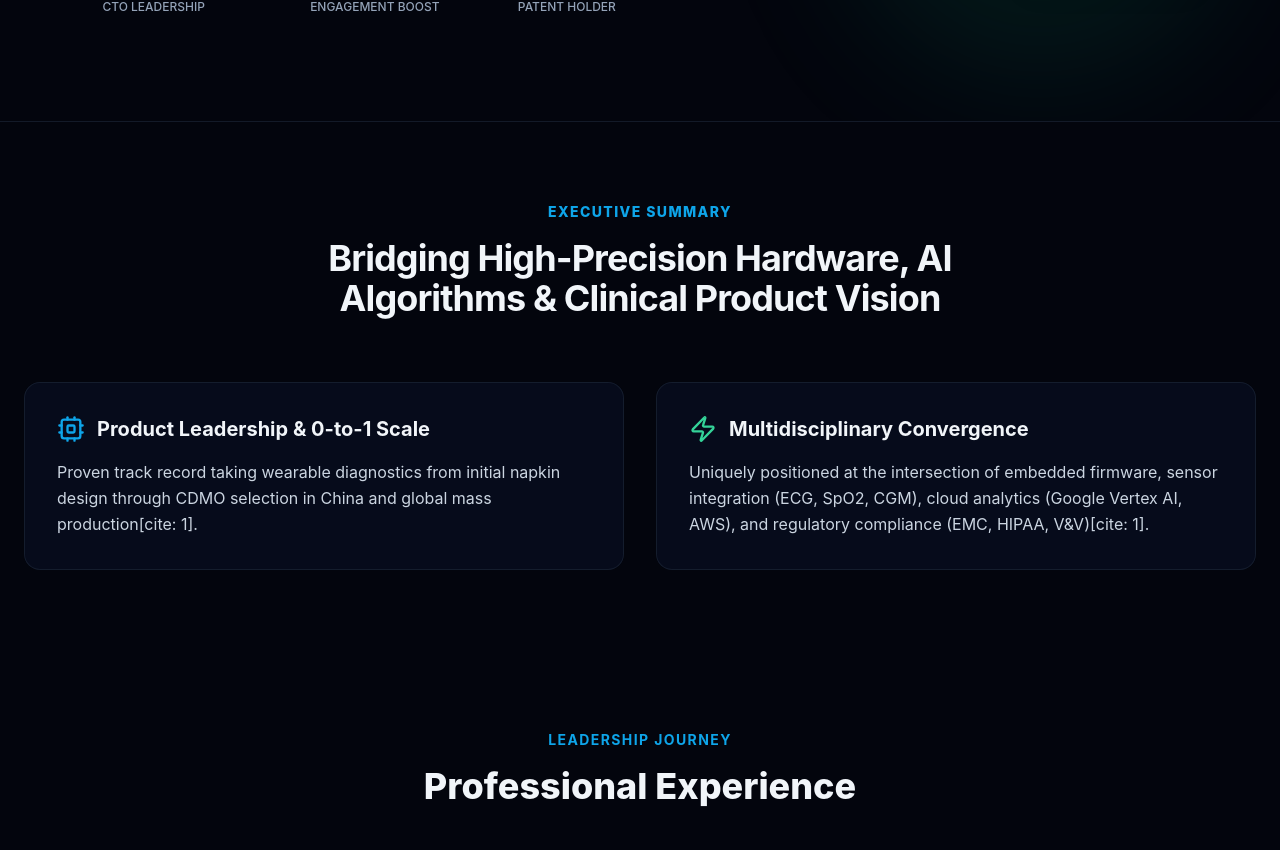
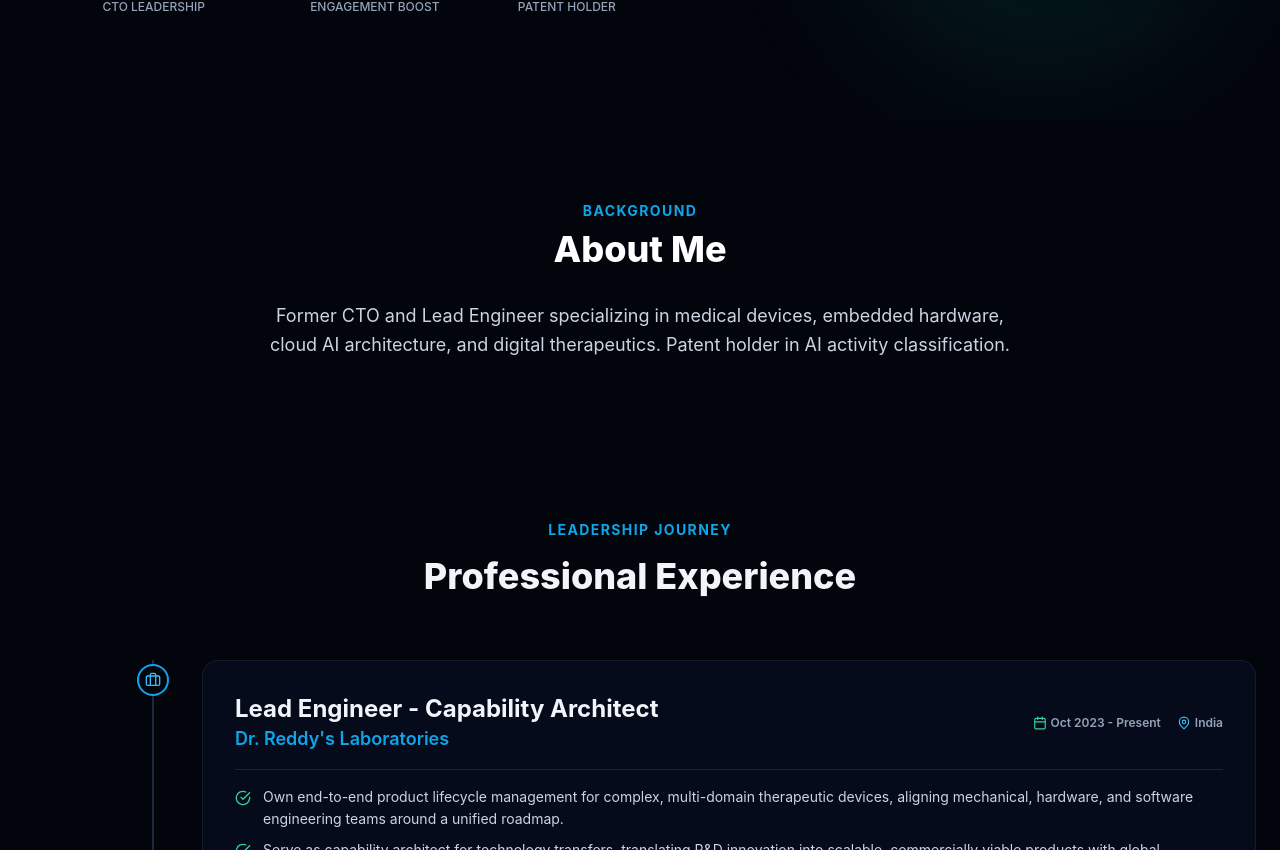
Before and after one commit to embedologist/portfolio, a Next.js app: page / in a window 1280 px wide. Shown: the part 679-1529 px from the top of the page. Built offline with nearby package versions, Linux system fonts and the light colour scheme; no server answers.

Commit message:
Fixed About.tsx compiler error

```diff
--- a/components/About.tsx
+++ b/components/About.tsx
@@ -1,57 +1,26 @@
 'use client';
 import { motion } from 'framer-motion';
 import { PORTFOLIO_DATA } from '@/data/portfolio';
-import { Cpu, Target, Award, Zap } from 'lucide-react';
 
 export default function About() {
   return (
-    <section id="about" className="py-20 relative border-t border-slate-200 dark:border-slate-800/60">
+    <section id="about" className="py-20 relative">
       <div className="max-w-7xl mx-auto px-6">
         <motion.div
           initial={{ opacity: 0, y: 20 }}
           whileInView={{ opacity: 1, y: 0 }}
           viewport={{ once: true }}
-          className="text-center max-w-3xl mx-auto space-y-4"
+          className="max-w-3xl mx-auto text-center"
         >
-          <h2 className="text-3xl font-extrabold uppercase tracking-widest text-cyan-500 text-sm">
-            Executive Summary
-          </h2>
-          <p className="text-3xl sm:text-4xl font-bold tracking-tight">
-            Bridging High-Precision Hardware, AI Algorithms & Clinical Product Vision
+          <div className="mb-8">
+            <p className="text-cyan-500 text-sm font-bold uppercase tracking-widest mb-2">Background</p>
+            <h2 className="text-3xl sm:text-4xl font-extrabold text-slate-900 dark:text-white">About Me</h2>
+          </div>
+
+          <p className="text-slate-600 dark:text-slate-300 leading-relaxed text-lg">
+            {PORTFOLIO_DATA.about}
           </p>
         </motion.div>
-
-        <div className="mt-16 grid grid-cols-1 md:grid-cols-2 gap-8">
-          <motion.div
-            initial={{ opacity: 0, x: -30 }}
-            whileInView={{ opacity: 1, x: 0 }}
-            viewport={{ once: true }}
-            className="glass-card p-8 rounded-2xl space-y-4 border-l-4 border-l-cyan-500"
-          >
-            <div className="flex items-center space-x-3">
-              <Cpu className="w-7 h-7 text-cyan-500" />
-              <h3 className="text-xl font-bold">Product Leadership & 0-to-1 Scale</h3>
-            </div>
-            <p className="text-slate-600 dark:text-slate-300 leading-relaxed">
-              {PORTFOLIO_DATA.summary} Proven track record taking wearable diagnostics from initial napkin design through CDMO selection in China and global mass production[cite: 1].
-            </p>
-          </motion.div>
-
-          <motion.div
-            initial={{ opacity: 0, x: 30 }}
-            whileInView={{ opacity: 1, x: 0 }}
-            viewport={{ once: true }}
-            className="glass-card p-8 rounded-2xl space-y-4 border-l-4 border-l-emerald-400"
-          >
-            <div className="flex items-center space-x-3">
-              <Zap className="w-7 h-7 text-emerald-400" />
-              <h3 className="text-xl font-bold">Multidisciplinary Convergence</h3>
-            </div>
-            <p className="text-slate-600 dark:text-slate-300 leading-relaxed">
-              Uniquely positioned at the intersection of embedded firmware, sensor integration (ECG, SpO2, CGM), cloud analytics (Google Vertex AI, AWS), and regulatory compliance (EMC, HIPAA, V&V)[cite: 1].
-            </p>
-          </motion.div>
-        </div>
       </div>
     </section>
   );
```
